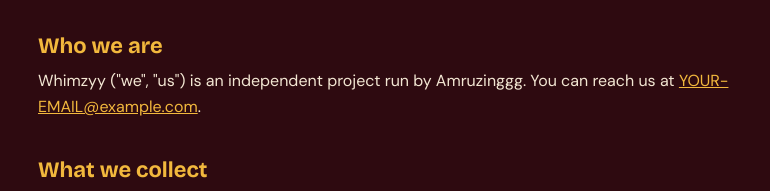
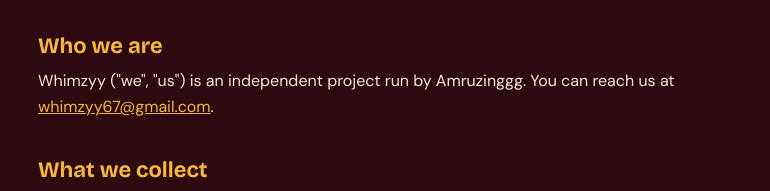
Before and after one commit to whimzyy67/whimzyy67.github.io, a browser extension: page privacy.html in a window 1280 px wide. Shown: the part 454-645 px from the top of the page, 238-1008 px from the left. Drawn offline with nearby package versions, Linux system fonts and the light colour scheme.

Commit message:
loveeeee

```diff
--- a/privacy.html
+++ b/privacy.html
@@ -50,7 +50,7 @@
     </section>
 
     <h2>Who we are</h2>
-    <p>Whimzyy ("we", "us") is an independent project run by Amruzinggg. You can reach us at <a href="mailto:whimzyy67@gmail.com">YOUR-EMAIL@example.com</a>.</p>
+    <p>Whimzyy ("we", "us") is an independent project run by Amruzinggg. You can reach us at <a href="mailto:whimzyy67@gmail.com">whimzyy67@gmail.com</a>.</p>
 
     <h2>What we collect</h2>
     <table>
@@ -110,7 +110,7 @@
     <p>If we change this policy, we will update the date at the top. For larger changes we will also tell you on the site.</p>
 
     <h2>Contact</h2>
-    <p>Questions or requests? Email <a href="mailto:whimzyy67@gmail.com">YOUR-EMAIL@example.com</a>.</p>
+    <p>Questions or requests? Email <a href="mailto:whimzyy67@gmail.com">whimzyy67@gmail.com</a>.</p>
   </main>
 </body>
 </html>
```
